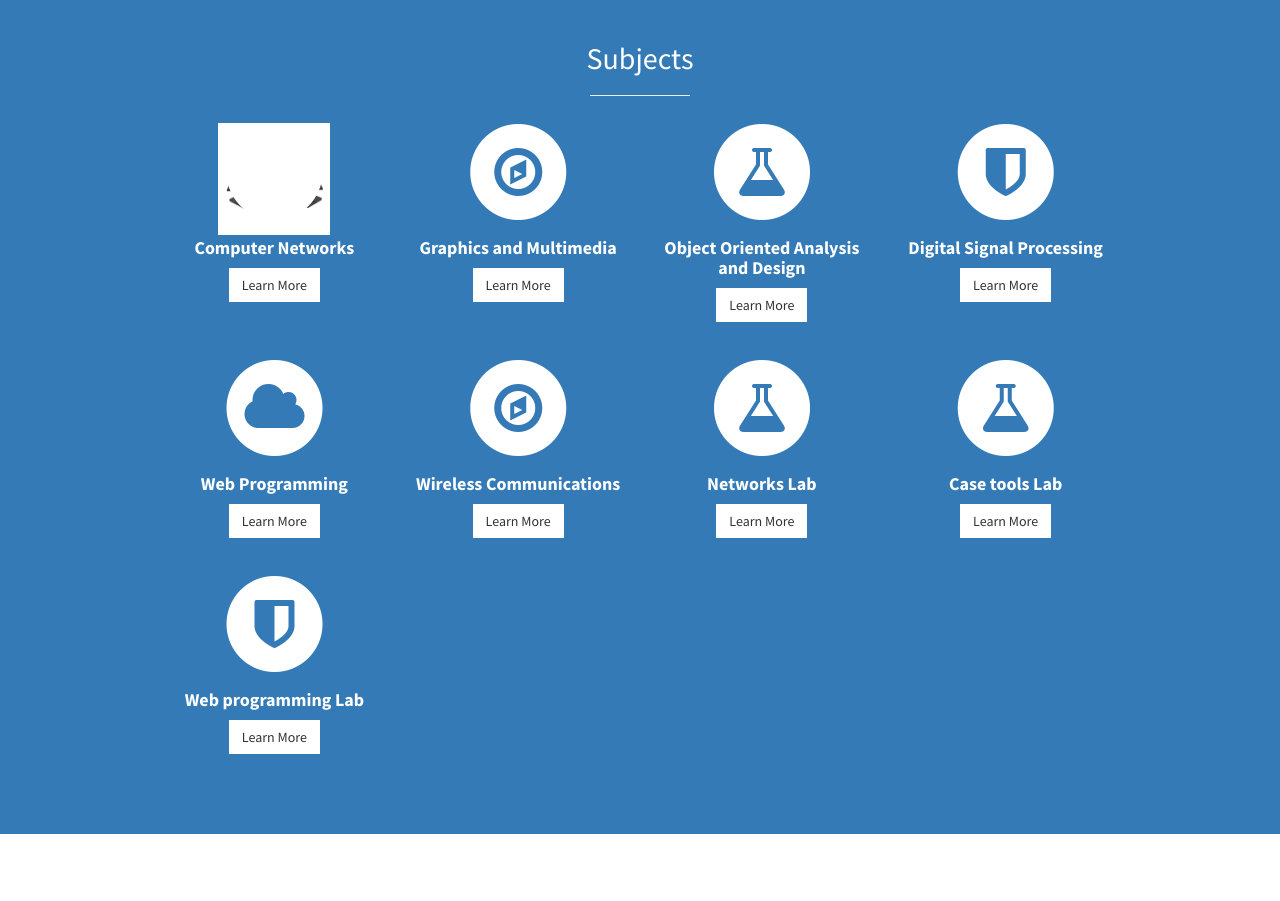
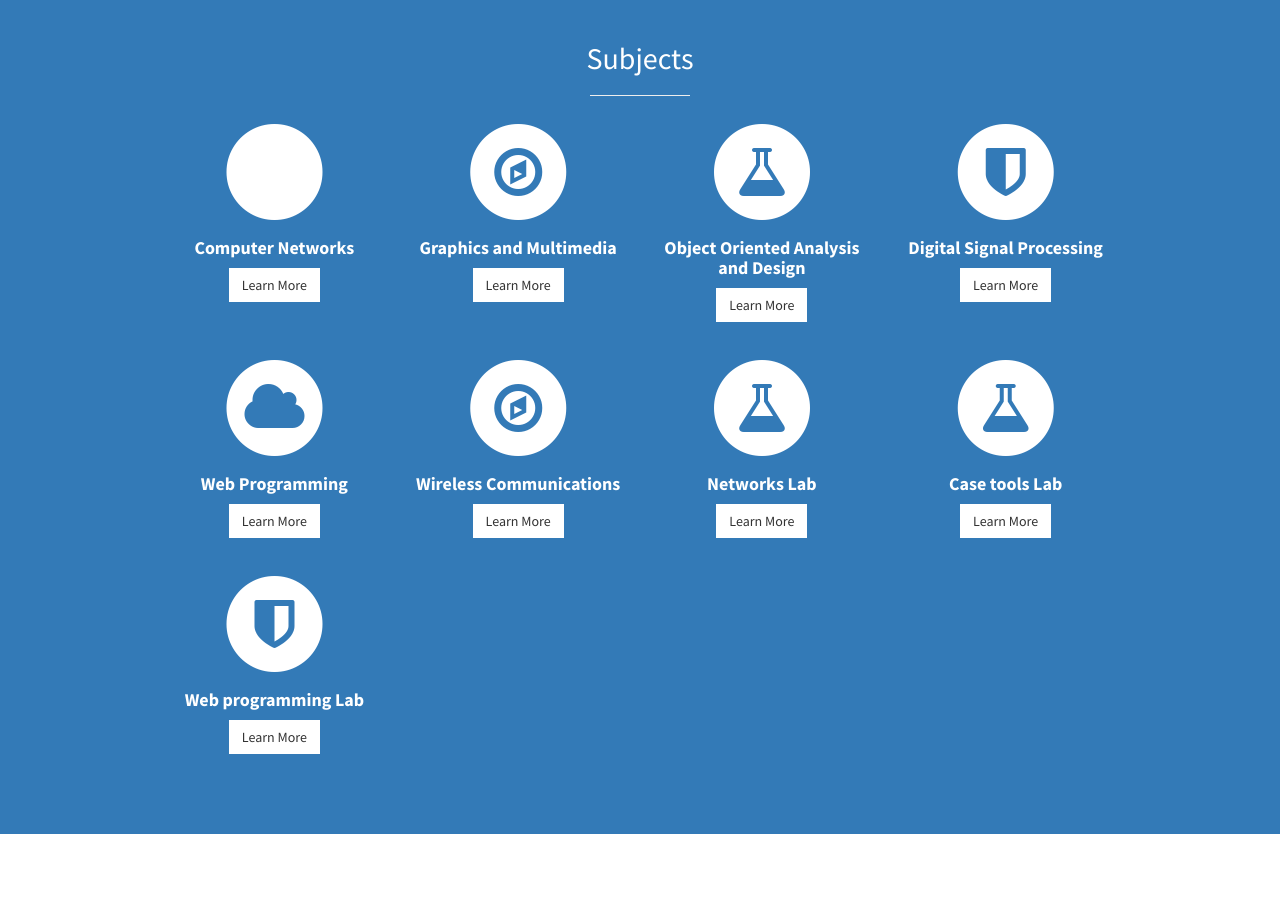
Before and after one commit to 15itsjit/smile, a plain HTML site: page index.html in a window 1280 px wide. Shown: the part 1040-1941 px from the top of the page. Drawn offline with Linux system fonts and the light colour scheme.

Commit message:
Update index.html

```diff
--- a/index.html
+++ b/index.html
@@ -92,7 +92,7 @@
                             <div class="service-item">
                                 <span class="fa-stack fa-4x">
                                     <i class="fa fa-circle fa-stack-2x"></i>
-                                    <img src="smile/img/cn.jpg"style="width:112px;height:112px;">
+                                   <i class=img src="smile/img/cn.jpg"style="width:112px;height:112px;"> </i>
                               <!--  <i class="fa fa-cloud fa-stack-1x text-primary">
 </i> -->
                             </span>
```
